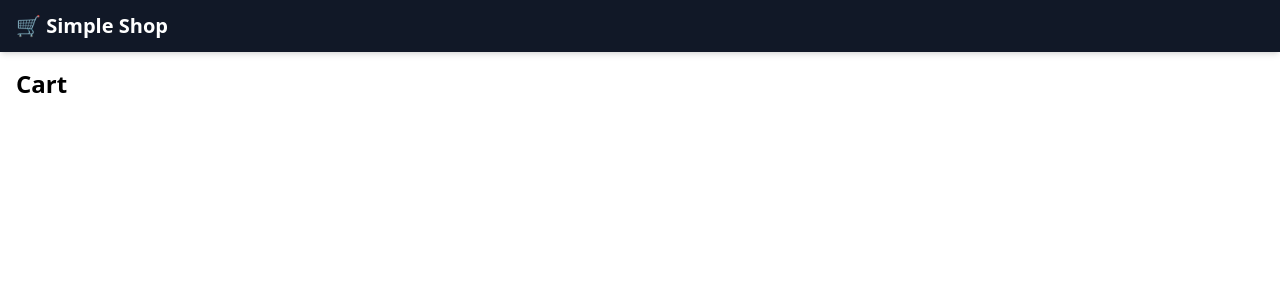
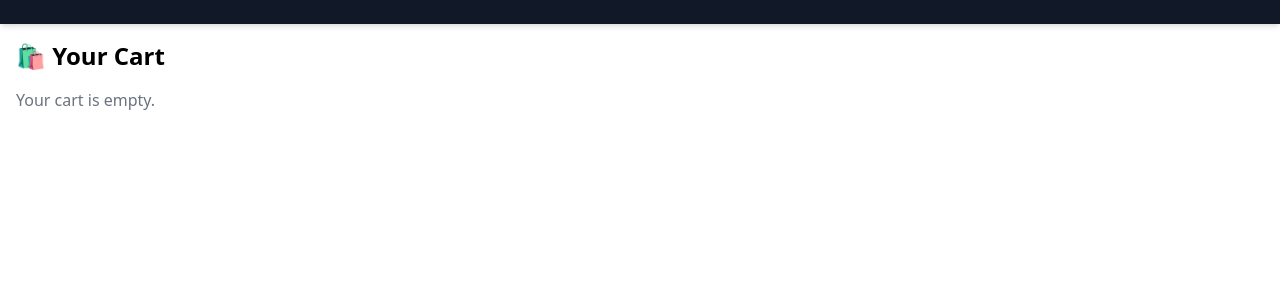
Before and after one commit to valeriutechit/vue_shop, a Nuxt app: page /cart in a window 1280 px wide. Shown: the top 300 px of the page. Built offline with nearby package versions, Linux system fonts and the light colour scheme.

Commit message:
feat: add navigation links to header, cart page

```diff
--- a/components/Header.vue
+++ b/components/Header.vue
@@ -1,14 +1,20 @@
 <template>
   <header class="flex justify-between items-center px-4 py-3 bg-gray-900 text-white shadow-md">
-    <h1 class="text-xl font-bold">🛒 Simple Shop</h1>
-    <div v-if="totalItems > 0" class="text-sm">
-      {{ totalItems }} item{{ totalItems > 1 ? 's' : '' }} — €{{ totalPrice.toFixed(2) }}
+    <NuxtLink to="/" class="text-xl font-bold hover:underline flex items-center gap-1">
+      🛒 Simple Shop
+    </NuxtLink>
+    <div class="flex items-center gap-4 text-sm">
+      <NuxtLink to="/cart" class="hover:underline">
+        {{ totalItems }} item{{ totalItems !== 1 ? 's' : '' }} — €{{ totalPrice.toFixed(2) }}
+      </NuxtLink>
     </div>
   </header>
 </template>
 
 <script setup lang="ts">
 import { useCartStore } from '~/stores/cart'
+import { computed } from 'vue'
+import { NuxtLink } from '#components'
 
 const cart = useCartStore()
 
--- a/pages/cart.vue
+++ b/pages/cart.vue
@@ -1,5 +1,45 @@
 <template>
   <div class="p-4">
-    <h1 class="text-2xl font-bold">Cart</h1>
+    <h1 class="text-2xl font-bold mb-4">🛍️ Your Cart</h1>
+
+    <div v-if="cart.items.length === 0" class="text-gray-500">Your cart is empty.</div>
+
+    <div v-else class="space-y-4">
+      <div
+        v-for="item in cart.items"
+        :key="item.id"
+        class="border p-4 rounded shadow flex justify-between items-center"
+      >
+        <div>
+          <h2 class="font-semibold">{{ item.title }}</h2>
+          <p class="text-gray-600">€{{ item.price }}</p>
+          <p class="text-xs text-gray-400">Added: {{ formatDate(item.addedAt) }}</p>
+        </div>
+        <button
+          class="text-red-600 hover:underline text-sm"
+          @click="cart.removeFromCart(item.id)"
+        >
+          Remove
+        </button>
+      </div>
+
+      <div class="text-right font-bold text-lg mt-4">
+        Total: €{{ totalPrice.toFixed(2) }}
+      </div>
+    </div>
   </div>
 </template>
+
+<script setup lang="ts">
+import { useCartStore } from '~/stores/cart'
+import { computed } from 'vue'
+
+const cart = useCartStore()
+
+const totalPrice = computed(() =>
+  cart.items.reduce((sum, item) => sum + item.price, 0)
+)
+
+const formatDate = (date?: Date) =>
+  date ? new Date(date).toLocaleString() : '—'
+</script>
```
Also changed, not shown: 1 other file (tests, documents, lock files or other folders).
